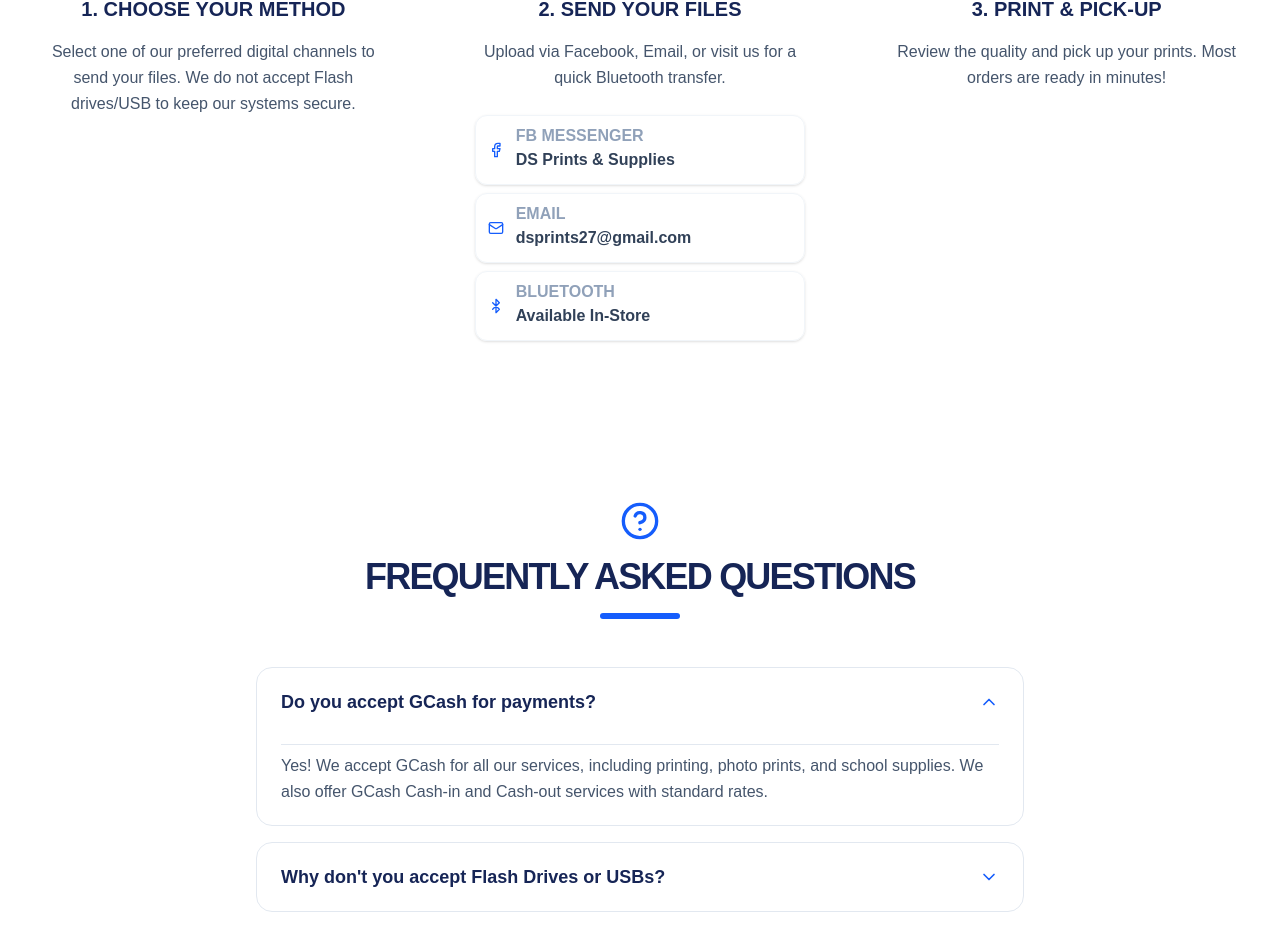
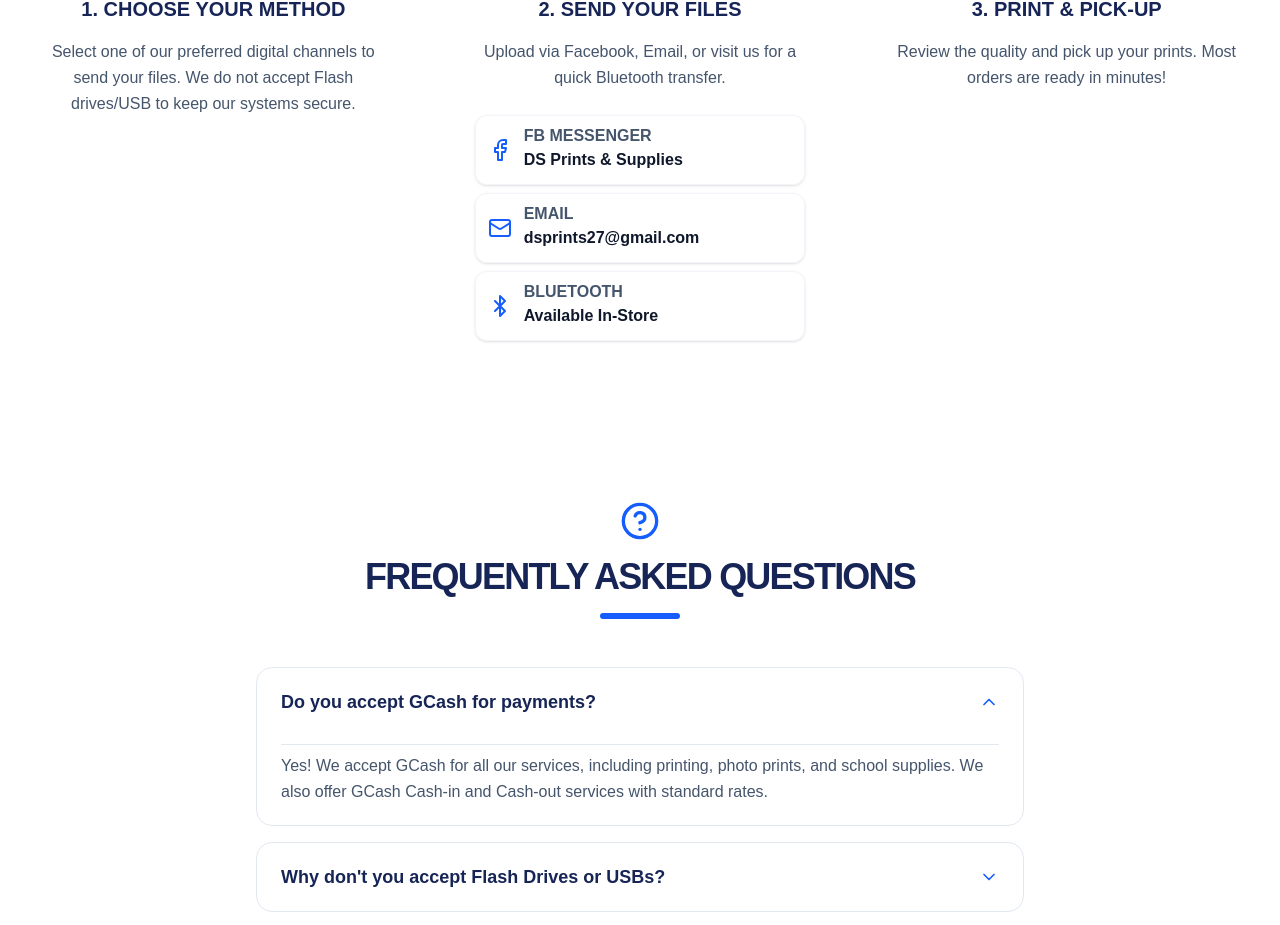
Before and after one commit to dowardcaps/dsprints, a Next.js app: page / in a window 1280 px wide. Shown: the part 1935-2860 px from the top of the page. Built offline with nearby package versions, Linux system fonts and the light colour scheme.

Commit message:
resize icons

```diff
--- a/public/components/SubmissionProcess.tsx
+++ b/public/components/SubmissionProcess.tsx
@@ -33,9 +33,9 @@ const SubmissionProcess = () => {
       icon: <Smartphone size={32} />,
       color: "bg-blue-500",
       subMethods: [
-        { label: "FB Messenger", icon: <FacebookIcon size={16} />, detail: "DS Prints & Supplies" },
-        { label: "Email", icon: <Mail size={16} />, detail: "dsprints27@gmail.com" },
-        { label: "Bluetooth", icon: <Bluetooth size={16} />, detail: "Available In-Store" },
+        { label: "FB Messenger", icon: <FacebookIcon size={24} />, detail: "DS Prints & Supplies" },
+        { label: "Email", icon: <Mail size={24} />, detail: "dsprints27@gmail.com" },
+        { label: "Bluetooth", icon: <Bluetooth size={24} />, detail: "Available In-Store" },
       ],
     },
     {
@@ -88,8 +88,8 @@ const SubmissionProcess = () => {
                     <div key={i} className="flex items-center gap-3 p-3 border border-slate-100 rounded-xl shadow-sm">
                       <div className="text-blue-600">{method.icon}</div>
                       <div className="text-left">
-                        <p className="font-bold text-slate-400 uppercase leading-none mb-1">{method.label}</p>
-                        <p className="font-bold text-slate-700">{method.detail}</p>
+                        <p className="font-bold text-slate-600 uppercase leading-none mb-1">{method.label}</p>
+                        <p className="font-bold">{method.detail}</p>
                       </div>
                     </div>
                   ))}
```
